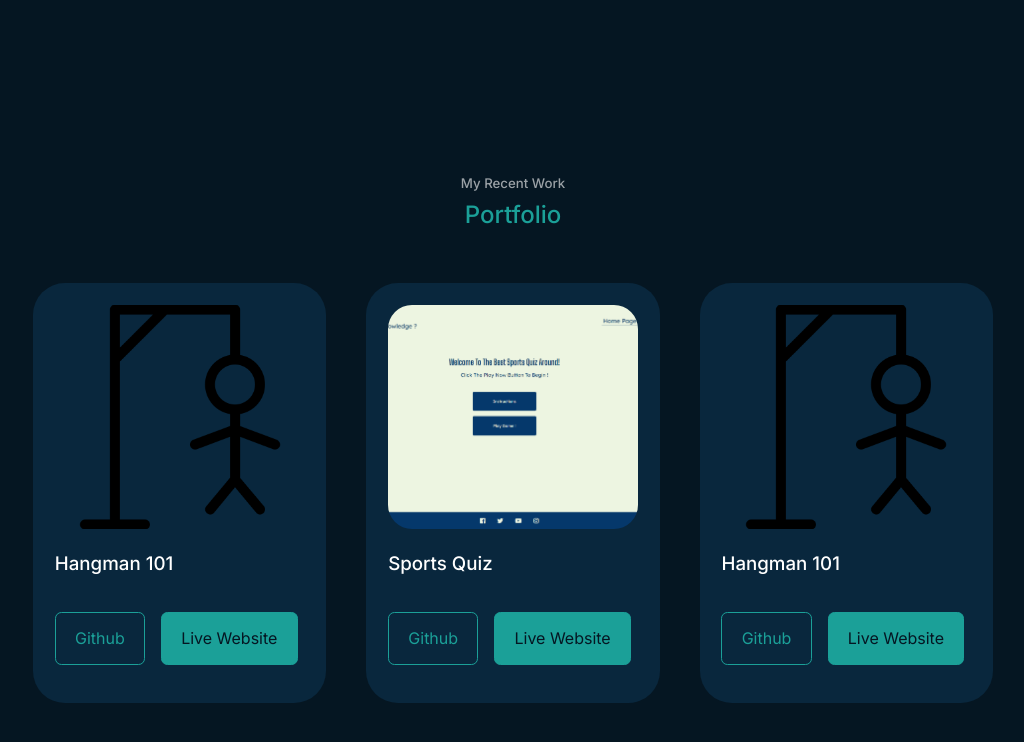
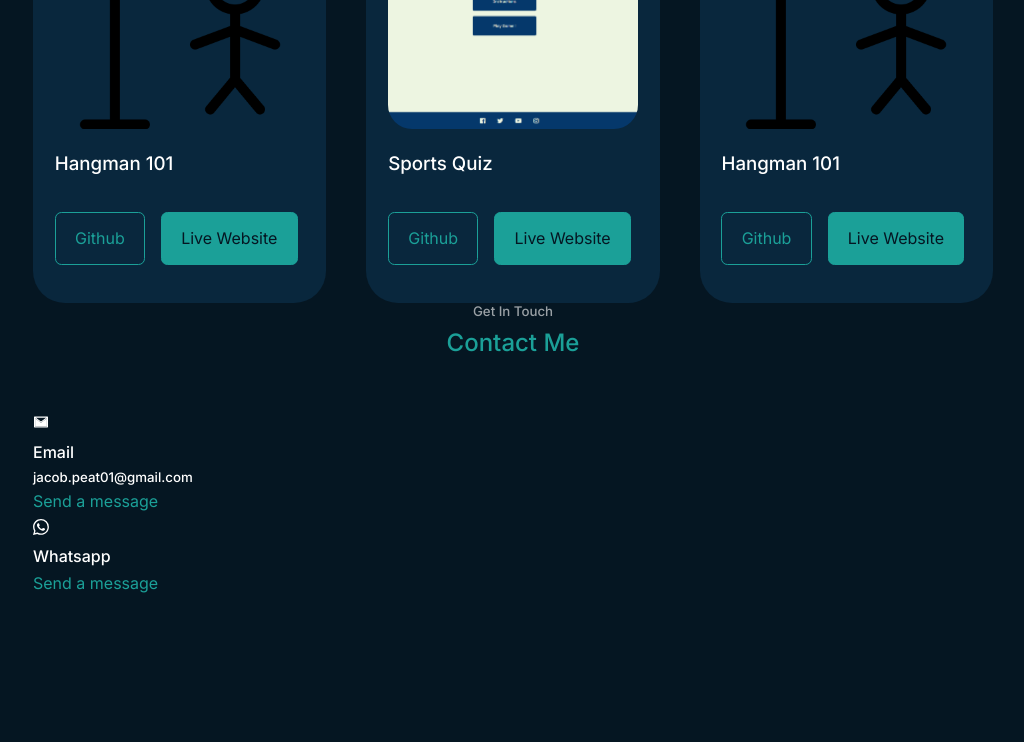
Before and after one commit to jjconway23/react-portfolio, a React (Create React App) app: page / in a window 1280 px wide. Shown: the part 1684-2426 px from the top of the page, without its empty margins (127-1151 px from the left). After the commit the page ends 2384 px from the top, so only its background shows below. Built offline with nearby package versions, Linux system fonts and the light colour scheme.

Commit message:
Add contact me jsx markup

```diff
--- a/public/index.css
+++ b/public/index.css
@@ -57,7 +57,7 @@
 }
 section {
     margin-top: 8rem;
-    height: 100vh;
+    height: 50vh;
 }
 
 section > h2, section > h5 {
--- a/src/components/contact/Contact.jsx
+++ b/src/components/contact/Contact.jsx
@@ -1,9 +1,31 @@
 import React from 'react';
 import "./contact.css";
+import {AiTwotoneMail} from "react-icons/ai"
+import {BsWhatsapp} from "react-icons/bs"
 
 const Contact = () => {
   return (
-    <section id="contact"></section>
+    <section id="contact">
+        <h5>Get In Touch</h5>
+        <h2>Contact Me</h2>
+
+        <div className="container contact__container">
+          <div className="contact__options">
+            <article className='contact__option'>
+                <AiTwotoneMail />
+                <h4>Email</h4>
+                <h5>jacob.peat01@gmail.com</h5>
+                <a href="mailto:jacob.peat01@gmail.com" target="_blank">Send a message</a>
+            </article>
+            <article className='contact__option'>
+                <BsWhatsapp />
+                <h4>Whatsapp</h4>
+                <a href="https://api.whatsapp.com/send?phone+447538521490" target="_blank">Send a message</a>
+            </article>
+          </div>
+        </div>
+
+    </section>
   )
 }
 
```
